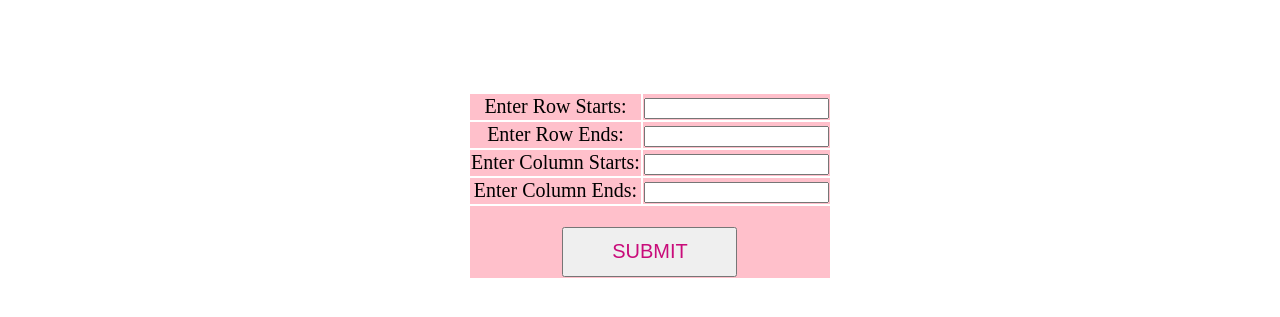
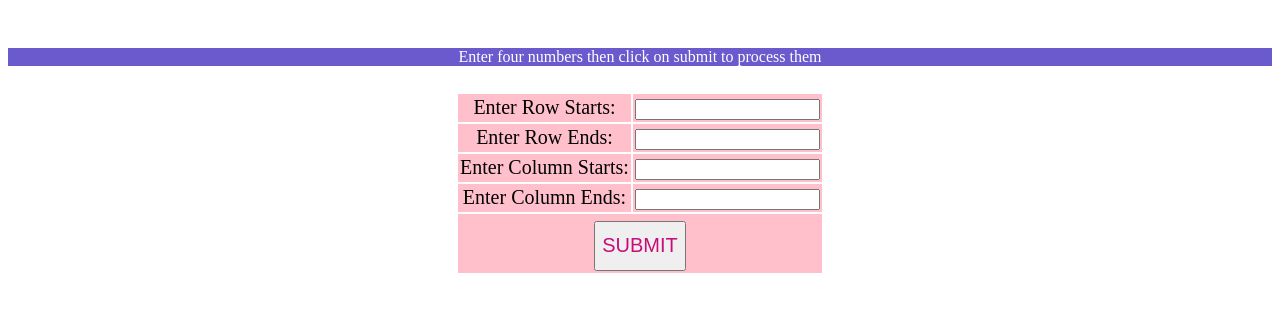
Before and after one commit to acarribasplatag/MySite, a plain HTML site: page dyntable.html in a window 1280 px wide. Shown: the part 139-456 px from the top of the page. Drawn offline with Linux system fonts and the light colour scheme.

Commit message:
assignment 6

```diff
--- a/dyntable.css
+++ b/dyntable.css
@@ -7,6 +7,7 @@
 
 
 /* Title of the page.*/
+
 h1 {
     text-align: center;
     font-size:75px;
@@ -17,7 +18,7 @@ h1 {
 p {
     text-align: center ;
     color: white ;
-    background-color: background;
+    background-color: #6A5ACD;
 }
 
 
@@ -25,11 +26,9 @@ p {
 #tableForm {
     text-align: center ;
     font-size: 23px;
-    width: 100% ;
     margin: 0 auto ;
     padding: 10px ;
     position : relative ;
-    float : left ;
 }
 
 /* Styles of the table. */
@@ -44,8 +43,7 @@ p {
 
 /* Make the submit button a little bit bigger. */
 #submit{
-    margin-top: 20px;
-    width: 175px;
+    margin-top: 5px;
     height: 50px;
     font-size: 100%;
     color:  #C90C7A;
@@ -73,3 +71,8 @@ tr {
 #tableinput{
     margin: 0 auto;
 }
+
+
+#tableinput td, #tableinput tr {
+    padding:2px;
+}
```
